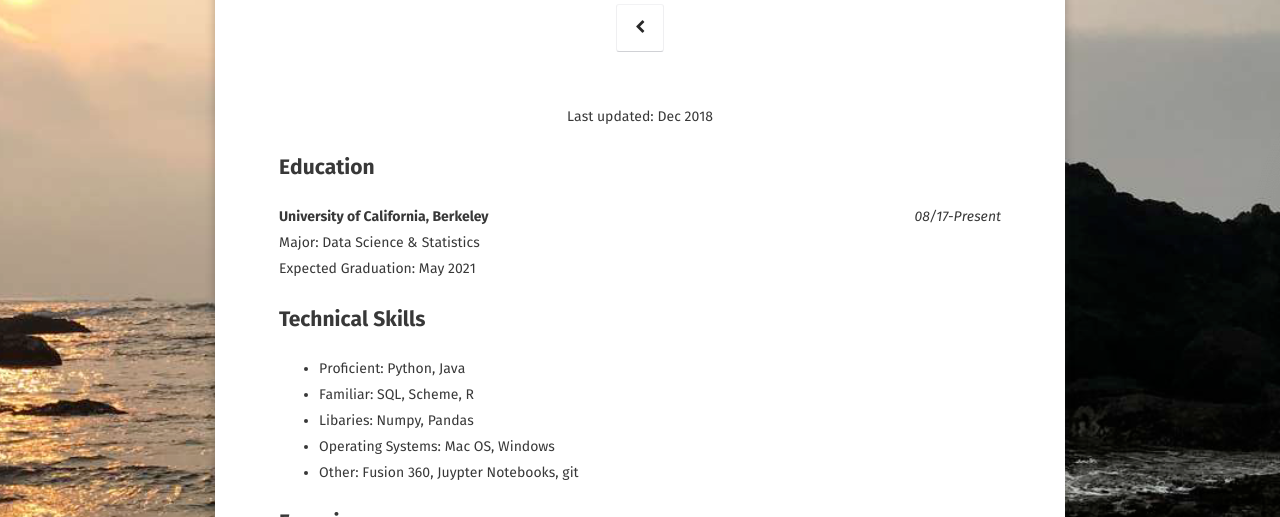
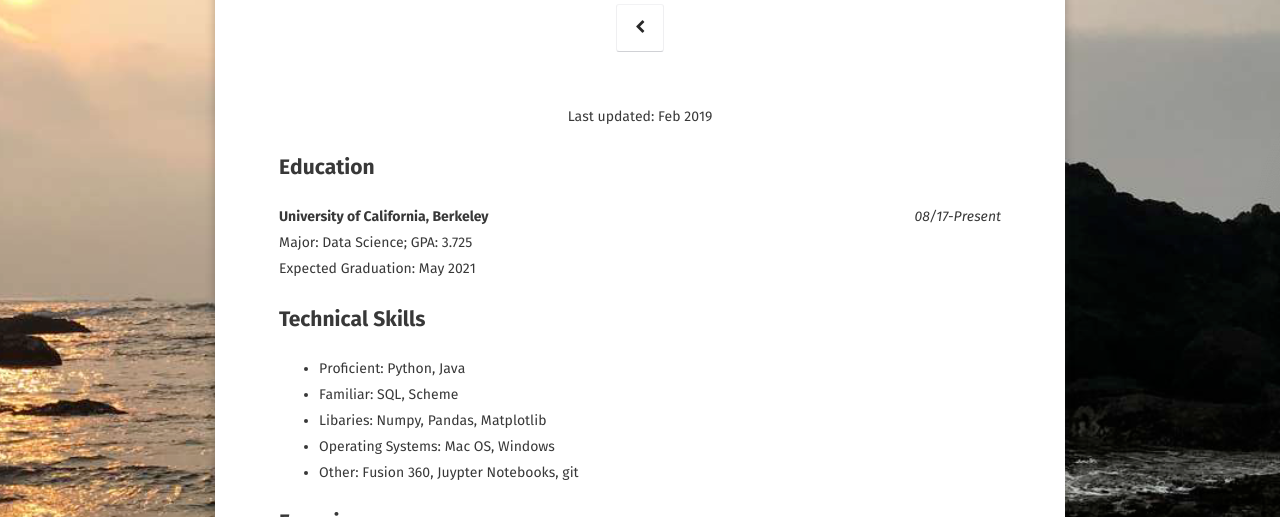
Before and after one commit to satang1/satang1.github.io, a Jekyll site: the page built from about/index.md, in a window 1280 px wide and 1400 px high. Shown: the part 185-702 px from the top of the window. Built offline with Jekyll 4.4.1, drawn with Linux system fonts in a browser that asks for light colours; some web fonts are replaced; some of the changed text lies outside the part shown.

Commit message:
updated feb

```diff
--- a/_config.yml
+++ b/_config.yml
@@ -1,7 +1,7 @@
 # Site
 title:              Samantha Tang
 bio:                "Aspiring Data Scientist"
-description:        "Samantha is an undergraduate at UC Berkeley studying Data Science and Statistics."
+description:        "Samantha is an undergraduate at UC Berkeley studying Data Science."
 reading_time:       true
 words_per_minute:   200
 logo:               'assets/img/head_pic_sq.png'
--- a/about/index.md
+++ b/about/index.md
@@ -6,21 +6,21 @@ date: 2018-10-15
 comments: false
 ---
 
-<center>Last updated: Dec 2018</center>
+<center>Last updated: Feb 2019</center>
 
 ## Education
 <p style="text-align:left;">
 	<b> University of California, Berkeley </b>
 	<span style="float:right;"> <i> 08/17-Present </i> </span> <br/>
-	Major: Data Science &#38; Statistics <br/>
+	Major: Data Science; GPA: 3.725 <br/>
 	Expected Graduation: May 2021
 </p>
 
 
 ## Technical Skills
 * Proficient: Python, Java
-* Familiar: SQL, Scheme, R
-* Libaries: Numpy, Pandas
+* Familiar: SQL, Scheme
+* Libaries: Numpy, Pandas, Matplotlib
 * Operating Systems: Mac OS, Windows
 * Other: Fusion 360, Juypter Notebooks, git
 
@@ -68,13 +68,10 @@ comments: false
 * Structure and Interpretations of Computer Programs
 * Data Structures
 * Linear Algebra and Differential Equations
-<br>
-<br>
-(Intended Courses for Spring 2019)
 * Multivariable Calculus
 * Probabilty for Data Science
 * Principles and Techniques of Data Science
-* Machine Learning Decal
+
 
 ## Contact
 * satang1@berkeley.edu
```
